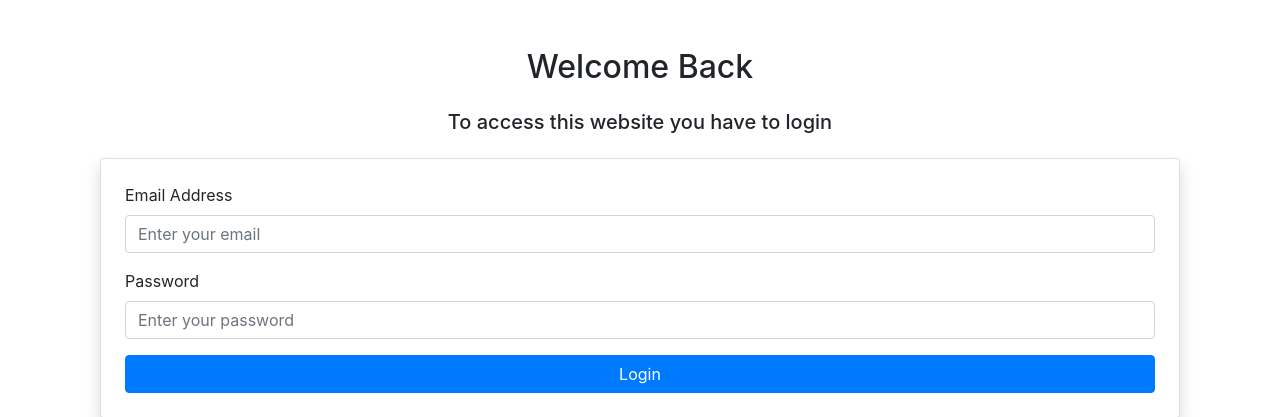
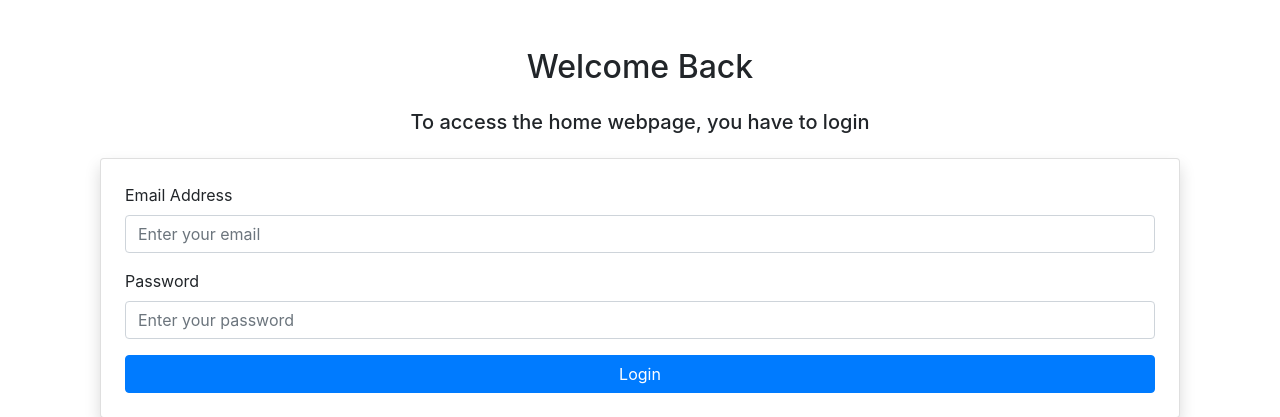
Before and after one commit to KingDenari/Redemption-Project, a Flask app: page /login in a window 1280 px wide. Shown: the part 56-473 px from the top of the page. Run offline with Flask 3, Linux system fonts and the light colour scheme; some libraries are stand-ins or nearby versions.

Commit message:
login.html

```diff
--- a/website/templates/login.html
+++ b/website/templates/login.html
@@ -5,7 +5,7 @@
 {% block content %}
 <div class="container">
   <h2 class="text-center my-4">Welcome Back</h2>
-  <h5 class="text-center my-4">To access this website you have to login</h5>
+  <h5 class="text-center my-4">To access the home webpage, you have to login</h5>
 
   <form method="POST" class="card p-4 shadow">
     <div class="form-group mb-3">
```
